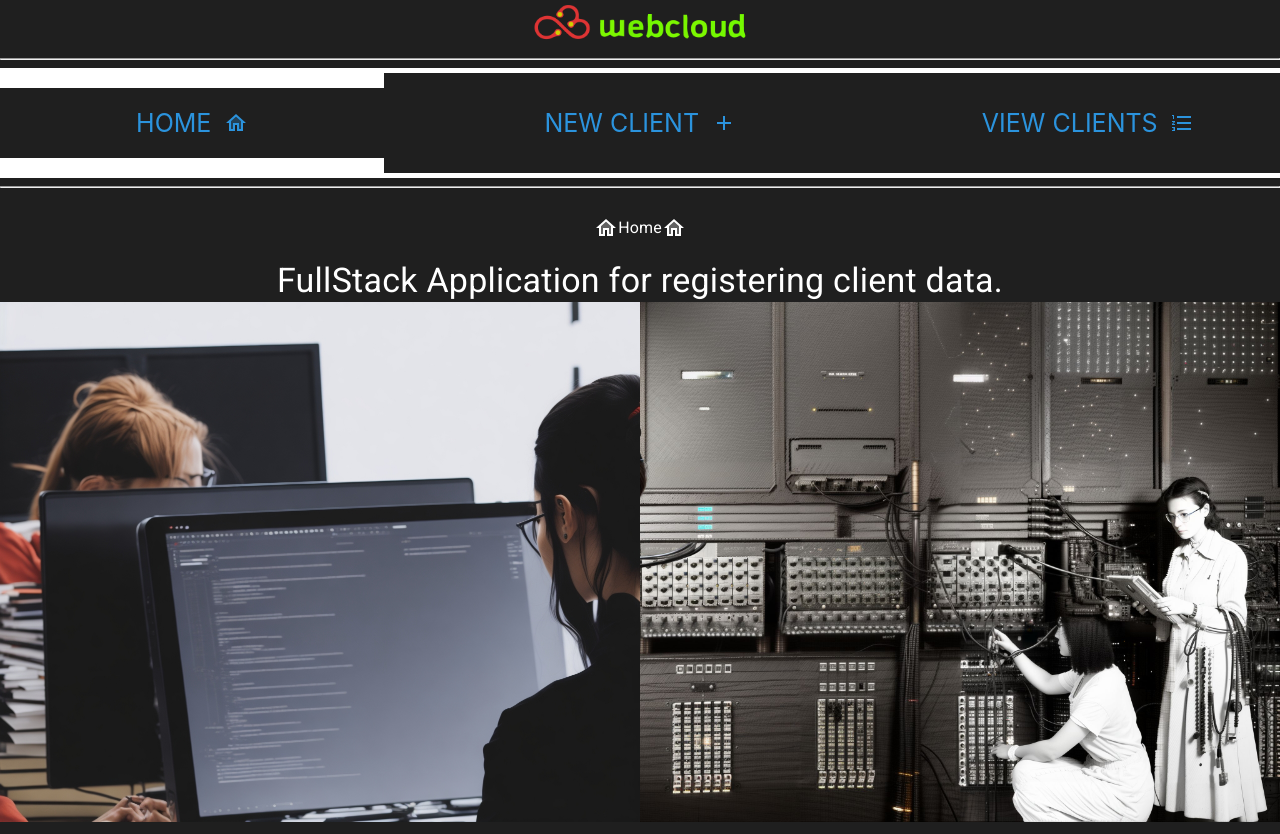
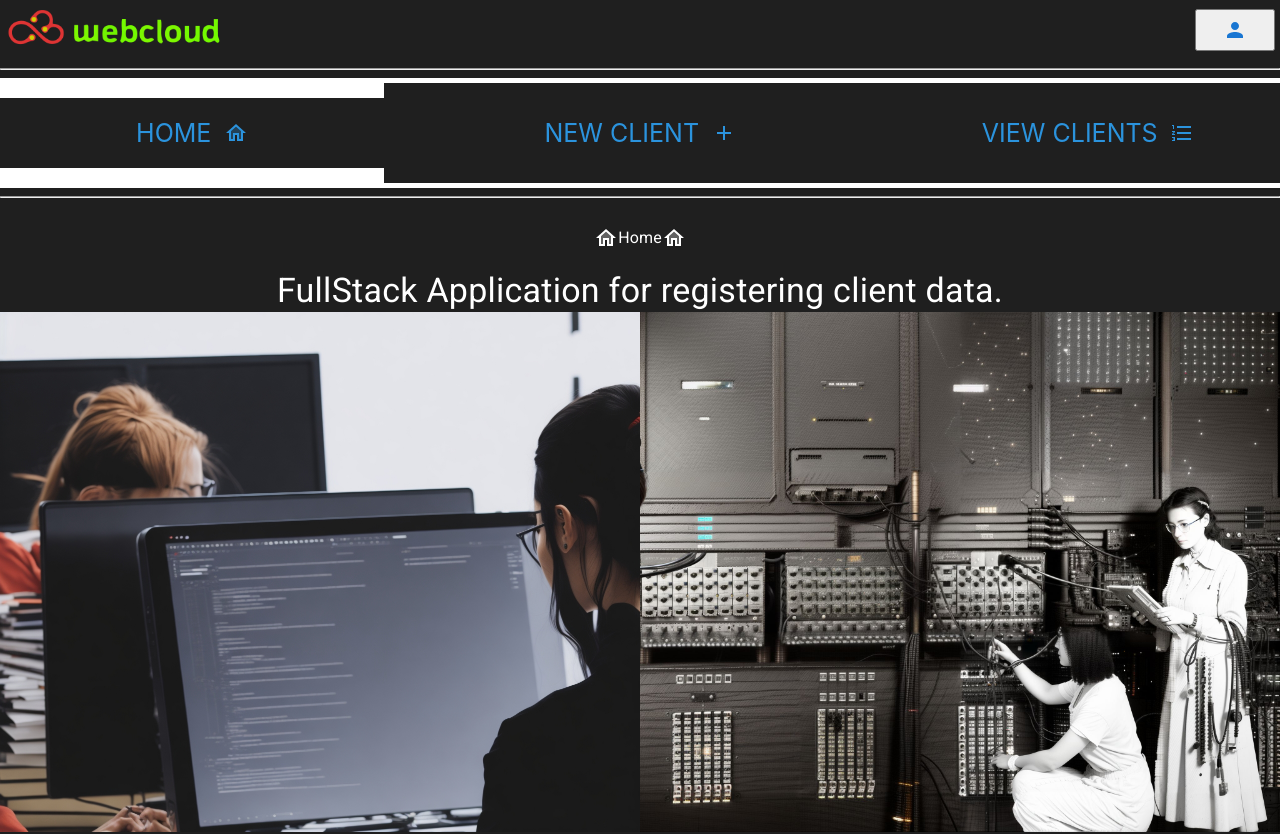
Before and after one commit to malanski/fullstack-crud, a React (Create React App) app in the folder frontend/: page /register in a window 1280 px wide. Shown: the top 834 px of the page. Built offline with nearby package versions, Linux system fonts and the light colour scheme.

Commit message:
add user login Modal

```diff
--- a/frontend/src/components/Header/Header.js
+++ b/frontend/src/components/Header/Header.js
@@ -5,6 +5,8 @@ import medcloudLogo1 from '../../assets/images/webcloud.png';
 import { Nav } from '../Nav';
 // eslint-disable-next-line
 import { Box, ThemeProvider, styled } from '@mui/material';
+import UserLogin from '../UserLogin/UserLogin';
+
 // eslint-disable-next-line
 // const EditStyles = styled("div")(({ theme }) => ({
 //     [theme.breakpoints.up("tablet")]: {
@@ -30,50 +32,26 @@ export function Header() {
                 width: { xs: '100vw', sm: '100%', md: '610px' },
             }}>
 
-            <Box component="a" to="/about"
-                target="_blank" rel="noreferrer" title='About this project'>
+            <Box
+                sx={{
+                    display: 'flex',
+                    justifyContent: 'space-between',
+                    alignItems: 'center',
+                    padding: '5px',
+                }}>
 
-                <Box sx={{
-                        // position: 'relative',
-                        // backgroundImage: `url(../../assets/images/webcloudNeon.gif)`,
-                        // backgroundSize: 'cover',
-                        // backgroundRepeat: 'none',
-                        // backgroundPosition: 'center',
-                        '& > img': {
-                            transition: 'all ease-in-out 0.8s',
-                            ':hover': {
-                                opacity: '0',
-                                transition: 'all ease-in-out 0.8s',
-                            },
-                        },
-                    }}>
-
+                <a href="/#/about" target="_blank" rel="noreferrer" title='About this project'>
                     <Box component="img"
                         src={medcloudLogo1} alt='Webcloud logo is three points connected by a red line'
                         width={46}
                         height={46}
                         sx={{
                             width: { xs: '100%', sm: '350', md: '610' },
-                            }}>
+                        }}>
                     </Box>
-                </Box>
+                </a>
 
-                {/* <Box sx={{
-                        position: 'absolute',
-                        top: '0',
-                        '& > img': {
-                            opacity: '0',
-                            transition: 'all ease-in-out 0.8s',
-                            width: { xs: '100vw', sm: '350px', md: '610px' },
-                            height:'200px',
-                            ':hover': {
-                                opacity: '1',
-                                transition: 'all ease-in-out 0.8s',
-                            },
-                        },
-                    }}>
-                    <img src={medcloudLogo} alt='Webcloud logo is  three points connected by a red line'></img>
-                </Box> */}
+                <UserLogin></UserLogin>
             </Box>
             <hr></hr>
             <Nav />
--- /dev/null
+++ b/frontend/src/components/UserLogin/UserLogin.js
@@ -0,0 +1,65 @@
+import PersonIcon from '@mui/icons-material/Person';
+import { Box, Button, Modal, TextField, Typography } from '@mui/material';
+import * as React from 'react';
+
+export default function UserLogin() {
+
+  const [open, setOpen] = React.useState(false);
+  const handleOpen = () => setOpen(true);
+  const handleClose = () => setOpen(false);
+  return (
+    <Box title='Change User'>
+      <Box component='button'>
+        <Button
+          onClick={handleOpen}>
+          <PersonIcon />
+        </Button>
+
+        <Modal
+          open={open}
+          onClose={handleClose}
+          sx={{
+            background: 'grey',
+            borderRadius: '10px',
+            width: '350px',
+            margin: '50px auto',
+            padding: '15px',
+          }}
+        >
+          <Box
+            sx={{
+              display: 'flex',
+              flexDirection: 'column',
+              alignItems: 'center',
+              justifyContent: 'space-between',
+              height: '100%'
+            }}>
+            <Typography variant='h3'>Login</Typography>
+            <TextField required
+              variant="outlined"
+              htmlFor='userEmail'
+              name='userEmail'
+              label="user email"
+            />
+            <TextField required
+              variant="outlined"
+              type="password"
+              htmlFor='userPassword'
+              name='userPassword'
+              label="password"
+            />
+
+            <Button sx={{ width: '176px', height: '40px', margin: '10px 0 0 0' }} variant="outlined"
+              color="error"
+              onClick={handleClose}
+              title="Cancel delete">
+              Close
+            </Button>
+          </Box>
+        </Modal>
+
+      </Box>
+    </Box>
+
+  );
+}
--- /dev/null
+++ b/frontend/src/components/UserLogin/index.js
@@ -0,0 +1 @@
+export * from './UserLogin';
--- a/frontend/src/pages/editClient/editClient.js
+++ b/frontend/src/pages/editClient/editClient.js
@@ -9,7 +9,6 @@ import * as yup from 'yup';
 import { yupResolver } from '@hookform/resolvers/yup';
 
 // const today = new Date();
-
 const minBirthDate = new Date();
 minBirthDate.setFullYear(minBirthDate.getFullYear() - 18); // Subtract 18 years from today's date
 
--- a/frontend/src/pages/viewClients/viewClients.js
+++ b/frontend/src/pages/viewClients/viewClients.js
@@ -34,6 +34,7 @@ export const ViewClients = () => {
             });
 
         return () => clearTimeout(timer);
+    // eslint-disable-next-line react-hooks/exhaustive-deps
     }, []);
 
     if (isLoading) {
```
Also changed, not shown: frontend/src/components/Header/Header.scss (deleted, +0 -27 lines).
